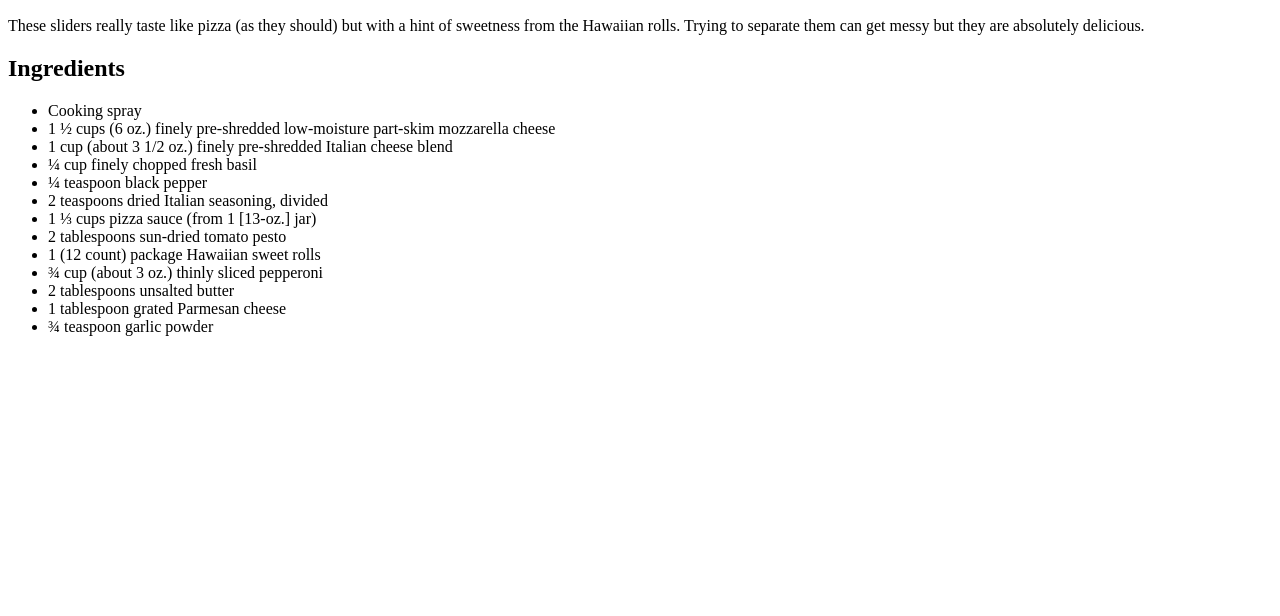
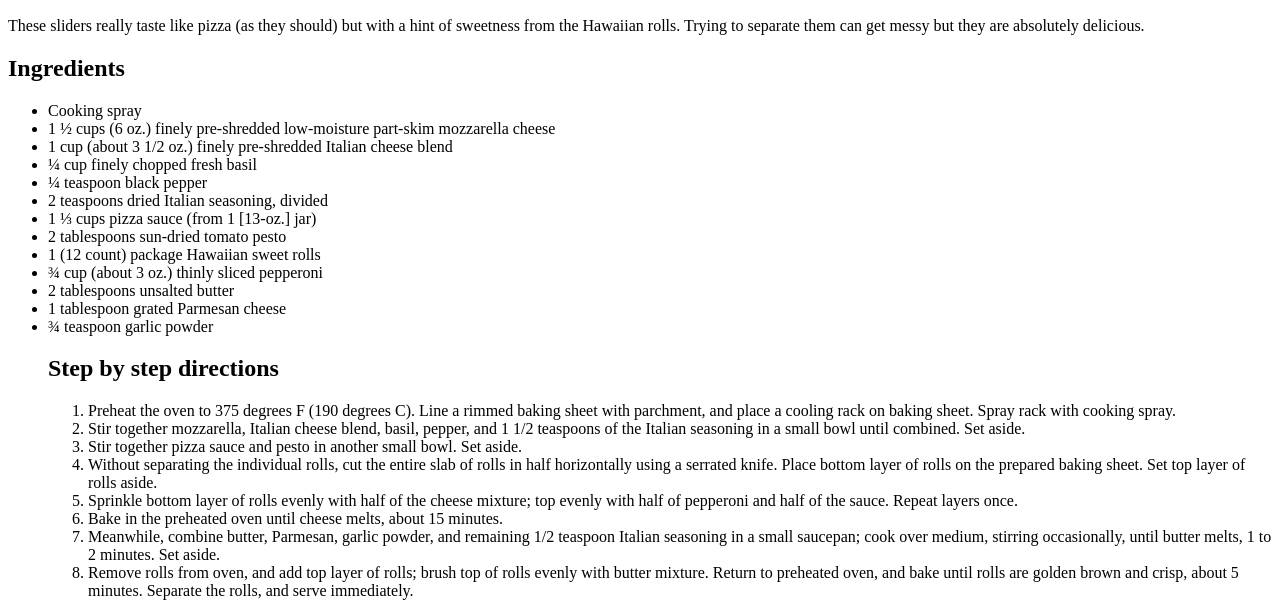
Before and after one commit to sticksalt-ux/odin-recipes, a plain HTML site: page recipes/pizzasliders.html in a window 1280 px wide. Shown: the part 434-1050 px from the top of the page. Before the commit the page ends 800 px from the top, so only its background shows below. Drawn offline with Linux system fonts and the light colour scheme.

Commit message:
finish pizza sliders

```diff
--- a/recipes/pizzasliders.html
+++ b/recipes/pizzasliders.html
@@ -29,6 +29,20 @@
             <li>2 tablespoons unsalted butter</li>
             <li>1 tablespoon grated Parmesan cheese</li>
             <li>¾ teaspoon garlic powder</li>
+
+            <!--Directions-->
+            <h2>Step by step directions</h2>
+
+            <ol>
+                <li>Preheat the oven to 375 degrees F (190 degrees C). Line a rimmed baking sheet with parchment, and place a cooling rack on baking sheet. Spray rack with cooking spray.</li>
+                <li>Stir together mozzarella, Italian cheese blend, basil, pepper, and 1 1/2 teaspoons of the Italian seasoning in a small bowl until combined. Set aside.</li>
+                <li>Stir together pizza sauce and pesto in another small bowl. Set aside.</li>
+                <li>Without separating the individual rolls, cut the entire slab of rolls in half horizontally using a serrated knife. Place bottom layer of rolls on the prepared baking sheet. Set top layer of rolls aside.</li>
+                <li>Sprinkle bottom layer of rolls evenly with half of the cheese mixture; top evenly with half of pepperoni and half of the sauce. Repeat layers once.</li>
+                <li>Bake in the preheated oven until cheese melts, about 15 minutes.</li>
+                <li>Meanwhile, combine butter, Parmesan, garlic powder, and remaining 1/2 teaspoon Italian seasoning in a small saucepan; cook over medium, stirring occasionally, until butter melts, 1 to 2 minutes. Set aside.</li>
+                <li>Remove rolls from oven, and add top layer of rolls; brush top of rolls evenly with butter mixture. Return to preheated oven, and bake until rolls are golden brown and crisp, about 5 minutes. Separate the rolls, and serve immediately.</li>
+            </ol>
         </ul>
     </body>
 </html>
```
